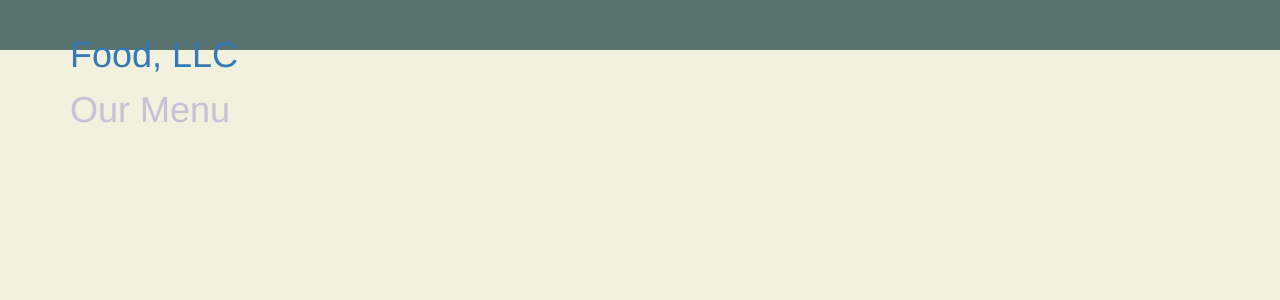
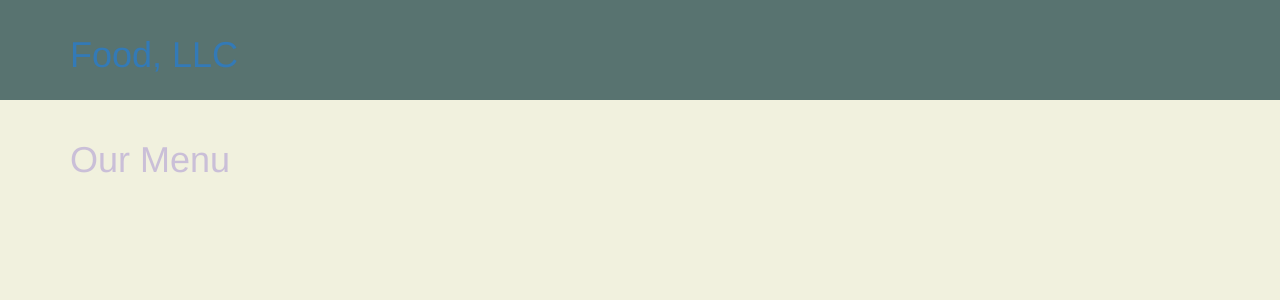
Before and after one commit to emmvalenti/emmvalenti.github.io, a Jekyll site: the page module3/index.html, which Jekyll copies as it is, in a window 1280 px wide. Shown: the top 300 px of the page. Built offline with Jekyll 4.4.1, drawn with Linux system fonts in a browser that asks for light colours.

Commit message:
add navbar brand

```diff
--- a/module3/css/style.css
+++ b/module3/css/style.css
@@ -10,3 +10,7 @@ body{
 	border-radius: 0;
 	border: 0;
 }
+
+.navbar-brand {
+	height: 100px;
+}
```
